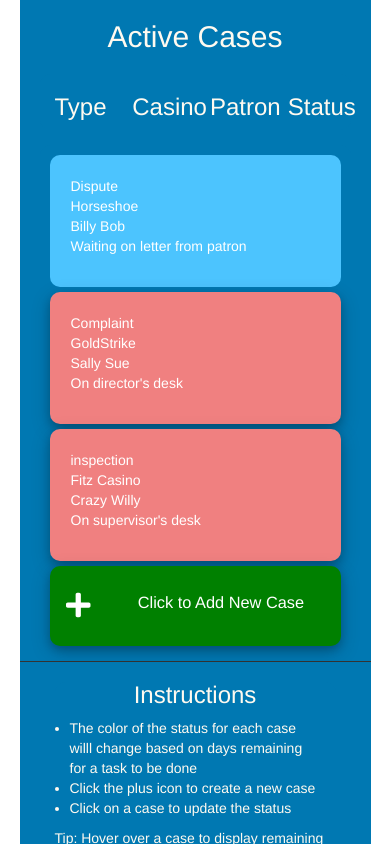
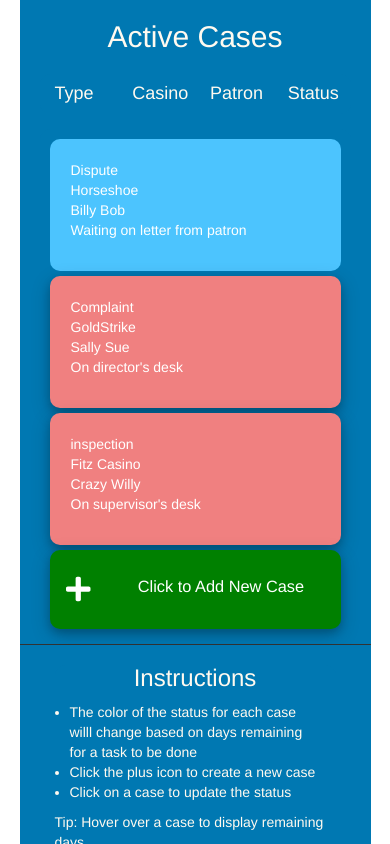
Before and after one commit to jcsmileyjr/active-cases, a React (Create React App) app: page / in a window 390 px wide. Shown: the top 844 px of the page. Built offline with nearby package versions, Linux system fonts and the light colour scheme.

Commit message:
Bug: Case titles unreadables on small screen sizes

```diff
--- a/src/App.js
+++ b/src/App.js
@@ -204,7 +204,7 @@ class App extends Component {
 
   render() {
     return (
-      <div className="row">
+      <div className="container">
 		<Nav className="mainColor" />
         {this.state.newCase && !this.state.updateStatus && <CaseManagement openCase={this.openNewCaseClick} openChangeStatus ={this.openChangeStatusClick} caseFiles={this.state.workLoad} />}
         {!this.state.newCase && !this.state.updateStatus && <NewCase updateWorkLoad={this.onSubmitCase} />}
--- a/src/Components/CaseTitle/caseTitle.js
+++ b/src/Components/CaseTitle/caseTitle.js
@@ -4,10 +4,30 @@ import './caseTitle.css';
       function CaseTitle(props){
         return (
                <div className="row caseTitleColor">
-                <div className="col-xs-3 col-sm-3 col-md-3 col-lg-3"><h3>Type</h3></div>
-                <div className="col-xs-3 col-sm-3 col-md-3 col-lg-3"><h3>Casino </h3></div>
-                <div className="col-xs-3 col-sm-3 col-md-3 col-lg-3"><h3>Patron </h3></div>
-                <div className="col-xs-3 col-sm-3 col-md-3 col-lg-3"><h3>Status </h3></div>
+					<div className="hidden-xs col-sm-3 col-md-3 col-lg-3">
+						<h3>Type</h3>
+					</div>
+					<div className="col-xs-3 hidden-sm hidden-md hidden-lg">
+						<h4>Type</h4>
+					</div>
+					<div className="hidden-xs col-sm-3 col-md-3 col-lg-3">
+						<h3>Casino</h3>
+					</div>
+					<div className="col-xs-3 hidden-sm hidden-md hidden-lg">
+						<h4>Casino</h4>
+					</div>
+					<div className="hidden-xs col-sm-3 col-md-3 col-lg-3">
+						<h3>Patron</h3>
+					</div>
+					<div className="col-xs-3 hidden-sm hidden-md hidden-lg">
+						<h4>Patron</h4>
+					</div>
+					<div className="hidden-xs col-sm-3 col-md-3 col-lg-3">
+						<h3>Status</h3>
+					</div>
+					<div className="col-xs-3 hidden-sm hidden-md hidden-lg">
+						<h4>Status</h4>
+					</div>
                </div>
         );
       }
```
